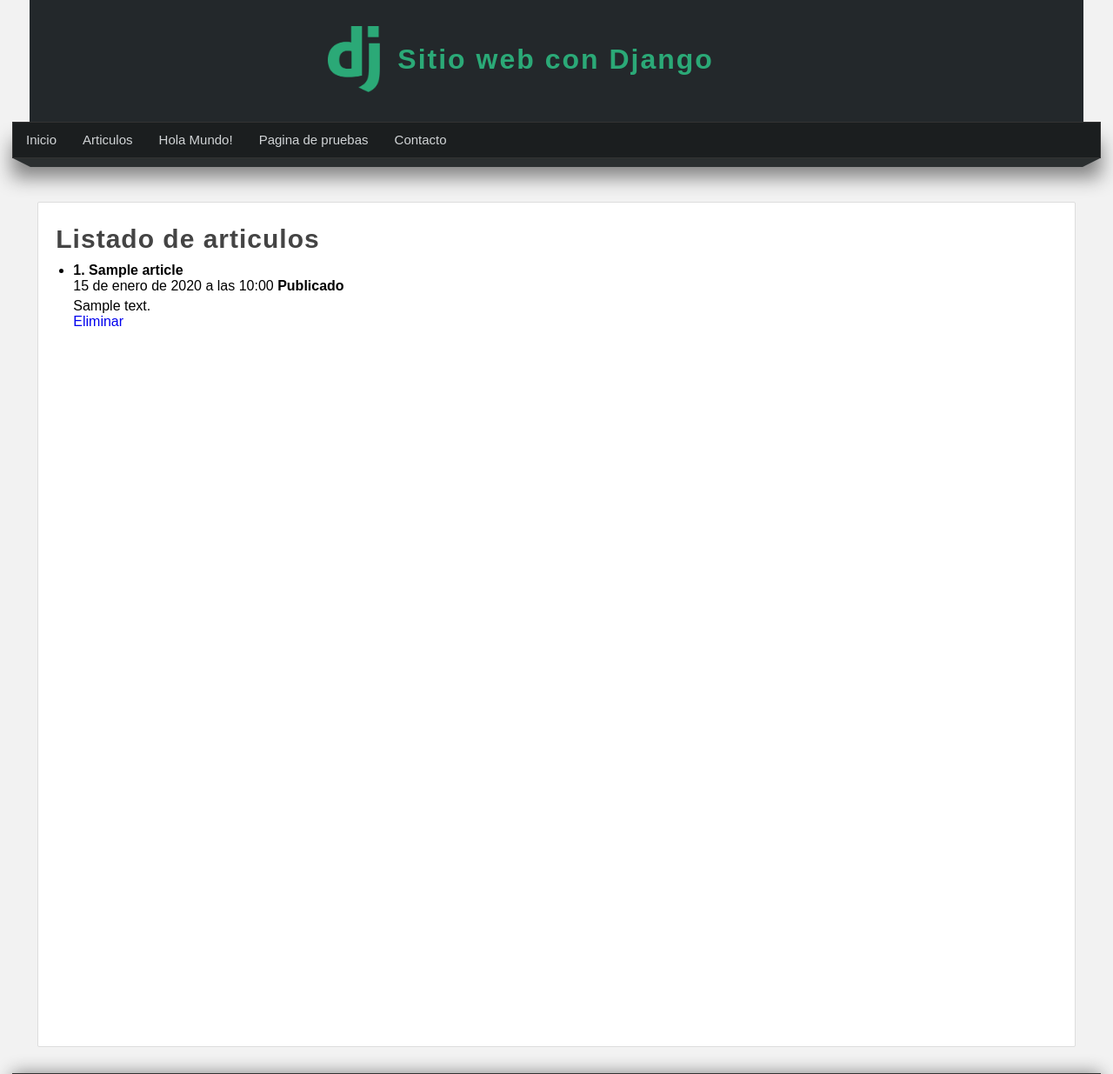
After one commit to jorgefdezg/curso-python, a Django app: page /articulos/ in a window 1280 px wide. The commit adds this page. Shown: the top 1235 px of the page at 87% size. Run offline with Django 4.2, Linux system fonts and the light colour scheme; tables that the repository leaves empty hold one stand-in row (values such as "Sample post").

Commit message:
Seccion sobre bases de datos y modelos en Django finalizada!

```diff
--- a/22-django/AprendiendoDjango/AprendiendoDjango/settings.py
+++ b/22-django/AprendiendoDjango/AprendiendoDjango/settings.py
@@ -104,7 +104,7 @@ AUTH_PASSWORD_VALIDATORS = [
 # Internationalization
 # https://docs.djangoproject.com/en/4.1/topics/i18n/
 
-LANGUAGE_CODE = 'en-us'
+LANGUAGE_CODE = 'es-es'
 
 TIME_ZONE = 'UTC'
 
--- a/22-django/AprendiendoDjango/AprendiendoDjango/urls.py
+++ b/22-django/AprendiendoDjango/AprendiendoDjango/urls.py
@@ -28,5 +28,10 @@ urlpatterns = [
     path('pagina-pruebas/<int:redirigir>',miapp.views.pagina ,name="pagina_entero"),
     path('contacto/', miapp.views.contacto,name="contacto"),
     path('contacto/<str:nombre>', miapp.views.contacto,name="contacto"),
-    path('contacto/<str:nombre>/<str:apellidos>', miapp.views.contacto,name="contacto")
+    path('contacto/<str:nombre>/<str:apellidos>', miapp.views.contacto,name="contacto"),
+    path('crear-articulo/<str:title>/<str:content>/<str:public>',miapp.views.crear_articulo,name="crear_articulo"),
+    path('articulo/',miapp.views.articulo,name="articulo"),
+    path('editar-articulo/<int:id>',miapp.views.editar_articulo,name="editar"),
+    path('articulos/',miapp.views.articulos,name="articulos"),
+    path('borrar-articulo/<int:id>', miapp.views.borrar_articulos,name="borrar")
 ]
--- /dev/null
+++ b/22-django/AprendiendoDjango/miapp/templates/articulos.html
@@ -0,0 +1,30 @@
+{% extends 'layout.html' %}
+
+{%block title%} Listado de articulos {% endblock %}
+
+{% block content %}
+
+<h1 class="title">Listado de articulos</h1>
+
+    <ul>
+        {% for articulo in articulos %}
+            <li>
+                <h4>{{articulo.id}}. {{articulo.title}}</h4>
+                <span>{{articulo.created_at}}</span>
+                {% if articulo.public %}
+                    <strong>Publicado</strong>
+                {%else%}
+                    <strong>Privado</strong>
+                {%endif%}
+                <p>
+                    {{articulo.content}}
+                    <br/>
+                    <a href="{%url 'borrar' id=articulo.id %}">Eliminar</a>
+                </p>
+
+                <br/>
+            </li>
+        {% endfor %}
+    </ul>
+
+{% endblock %}
--- a/22-django/AprendiendoDjango/miapp/templates/layout.html
+++ b/22-django/AprendiendoDjango/miapp/templates/layout.html
@@ -29,6 +29,9 @@
         <ul>
             <li>
                 <a href="{% url 'inicio'%}">Inicio</a>
+            </li>
+            <li>
+                <a href={%url 'articulos'%}>Articulos</a>
             </li>
             <li>
                 <a href="{%url 'hola_mundo' %}">Hola Mundo!</a>
--- a/22-django/AprendiendoDjango/miapp/views.py
+++ b/22-django/AprendiendoDjango/miapp/views.py
@@ -1,5 +1,6 @@
 from django.shortcuts import render, HttpResponse, redirect
-
+from miapp.models import Article
+from django.db.models import Q
 # Create your views here.
 #MVC = Modelo Vista Controlador -> Acciones(metodos)
 #MVT = Modelo Vista Template -> Acciones(metodos)
@@ -63,3 +64,66 @@ def contacto(request, nombre = "", apellidos = ""):
         html = f"<h3>El nombre completo es {nombre} {apellidos}</h3>"
 
     return HttpResponse(layout +"<h2>Contacto</h2>"+html)
+
+
+def crear_articulo(request, title, content, public):
+
+    articulo = Article(
+        title = title,
+        content = content,
+        public = public
+    )
+
+    articulo.save()
+
+    return HttpResponse(f"Articulo creado: {articulo.title} - {articulo.content}")
+
+
+def articulo(request):
+
+    try:
+        articulo = Article.objects.get(title="Superman", public = True)
+        response = f"Articulo:{articulo.id} - {articulo.title}"
+    except:
+        response = "Articulo no encontrado"
+
+    return HttpResponse(response)
+
+def editar_articulo(request, id):
+
+    articulo = Article.objects.get(pk=id)
+
+    articulo.title = "Batman"
+    articulo.content = "Pelicula del 2017"
+    articulo.public = True
+
+    articulo.save()
+
+    return HttpResponse(f"Articulo editado: {articulo.id} editado. {articulo.title} - {articulo.content}")
+
+def articulos(request):
+
+    articulos = Article.objects.all()
+    # articulos = Article.objects.order_by('id')[0:1]
+
+    # articulos = Article.objects.filter(id__lte=10, title__contains="2")
+
+    # articulos = Article.objects.filter(title="Articulo").exclude(public=False)
+
+    # articulos = Article.objects.raw("SELECT * FROM miapp_article WHERE title='Articulo 2' AND public=1")
+
+    articulos = Article.objects.filter(
+        Q(title__contains="2")| Q(public=True)
+    )
+
+    return render(request, 'articulos.html',{
+        'articulos':articulos
+    })
+
+
+def borrar_articulos(request, id):
+
+    articulo = Article.objects.get(pk=id)
+    articulo.delete()
+
+    return redirect('articulos')
```
